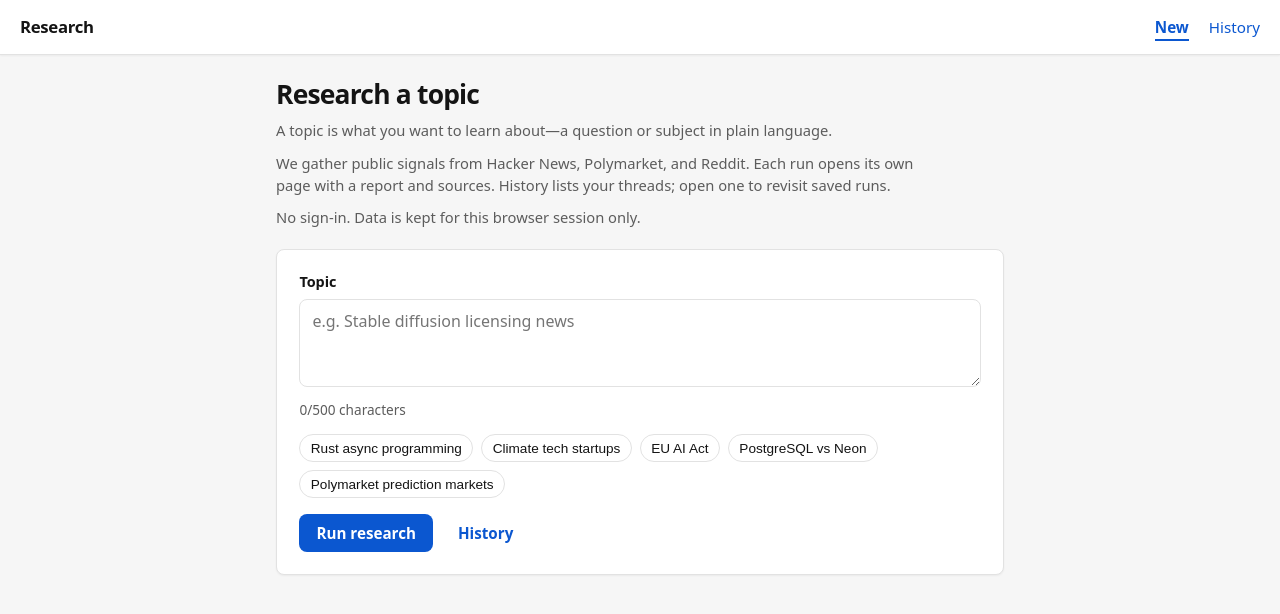
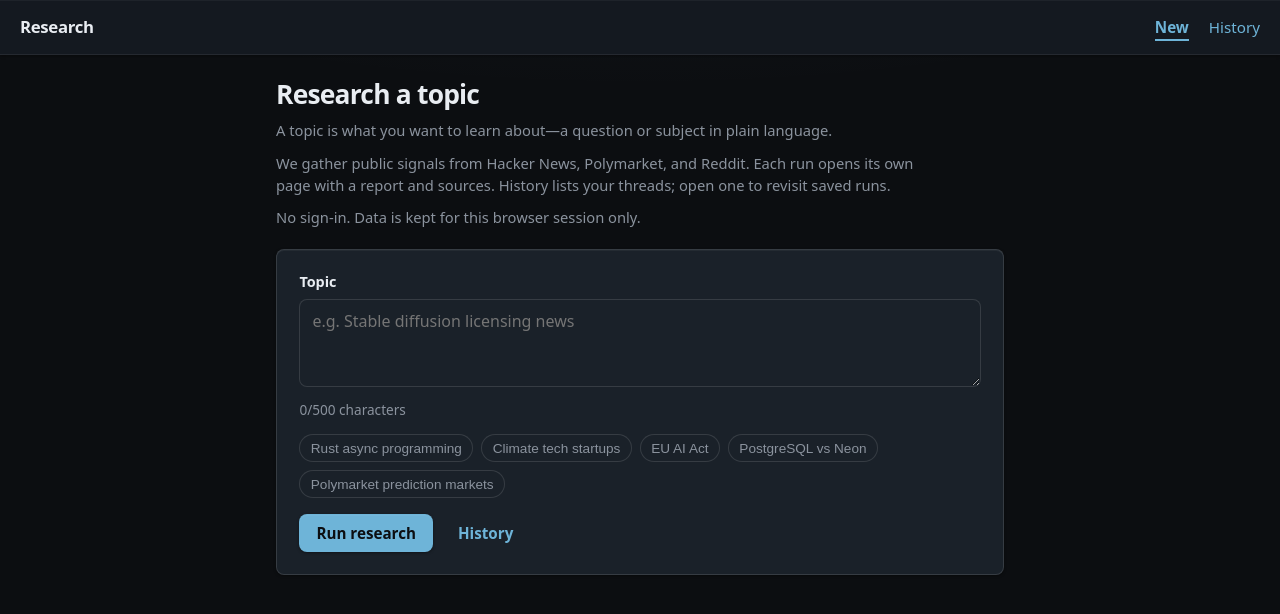
Before and after one commit to nguyent0810/last30daysskills, a Next.js app: page / in a window 1280 px wide. Shown: the top 614 px of the page. Built offline with nearby package versions, Linux system fonts and the light colour scheme; no server answers; the database is empty.

Commit message:
style: Shadow Mission dark baseline — tokens, depth, buttons
Token-first dark shell: surface hierarchy, accent discipline, inset/raised
shadows. Header, history cards, report/source/digest, inputs, gemini aligned.
html color-scheme dark; no layout or motion changes.

Made-with: Cursor

```diff
--- a/app/globals.css
+++ b/app/globals.css
@@ -1,22 +1,37 @@
+/* Shadow Mission — tactical dark shell, single cool accent, quiet depth */
 :root {
-  --color-text: #141414;
-  --color-muted: #5c5c5c;
-  --color-border: #e2e2e2;
-  --color-surface: #ffffff;
-  --color-bg: #f6f6f6;
-  --color-link: #0b57d0;
-  --color-error: #b00020;
-  --color-ok-bg: #e8f5e9;
-  --color-ok-text: #1b5e20;
-  --color-fail-bg: #ffebee;
-  --color-fail-text: #c62828;
-  --color-warn-bg: #fff8e1;
-  --color-warn-text: #e65100;
-  --color-run-bg: #e3f2fd;
-  --color-run-text: #1565c0;
+  --color-bg: #0c0e11;
+  --color-surface: #141920;
+  --color-surface-raised: #1a2129;
+  --color-border: rgba(255, 255, 255, 0.07);
+  --color-border-strong: rgba(255, 255, 255, 0.12);
+  --color-text: #e9edf2;
+  --color-muted: #8b939e;
+  --color-link: #6eb4d8;
+  --color-link-hover: #8ec8e8;
+  --color-error: #e8787a;
+  --color-ok-bg: rgba(130, 200, 160, 0.12);
+  --color-ok-text: #a3d9b8;
+  --color-fail-bg: rgba(220, 120, 120, 0.12);
+  --color-fail-text: #e0a0a0;
+  --color-warn-bg: rgba(210, 175, 95, 0.1);
+  --color-warn-text: #d4b878;
+  --color-run-bg: rgba(110, 180, 216, 0.14);
+  --color-run-text: #8ec8e8;
+  --color-wait-bg: rgba(255, 255, 255, 0.06);
+  --color-wait-text: #a0a8b3;
   --radius: 8px;
-  --shadow-sm: 0 1px 2px rgba(0, 0, 0, 0.05);
+  --shadow-sm: 0 1px 3px rgba(0, 0, 0, 0.4);
+  --shadow-raised: 0 4px 20px rgba(0, 0, 0, 0.35);
+  --shadow-inset-highlight: inset 0 1px 0 rgba(255, 255, 255, 0.045);
   --max-content: 48rem;
+  /* Inline fallbacks (research page, etc.) */
+  --border: var(--color-border-strong);
+  --surface-muted: rgba(255, 255, 255, 0.045);
+}
+
+html {
+  color-scheme: dark;
 }
 
 * {
@@ -31,6 +46,7 @@ body {
   font-size: 1rem;
   color: var(--color-text);
   background: var(--color-bg);
+  background-image: radial-gradient(ellipse 120% 80% at 50% -30%, rgba(110, 180, 216, 0.06), transparent 55%);
   -webkit-font-smoothing: antialiased;
 }
 
@@ -41,7 +57,7 @@ body {
   padding: 0.875rem 1.25rem;
   background: var(--color-surface);
   border-bottom: 1px solid var(--color-border);
-  box-shadow: var(--shadow-sm);
+  box-shadow: var(--shadow-sm), var(--shadow-inset-highlight);
 }
 
 .site-header-brand {
@@ -56,6 +72,8 @@ body {
 .site-header strong {
   font-size: 1.05rem;
   letter-spacing: -0.02em;
+  color: var(--color-text);
+  font-weight: 650;
 }
 
 .site-nav {
@@ -75,7 +93,7 @@ body {
 
 .site-nav__link:hover {
   text-decoration: none;
-  border-bottom-color: rgba(11, 87, 208, 0.35);
+  border-bottom-color: rgba(110, 180, 216, 0.45);
 }
 
 .site-nav__link--active {
@@ -149,9 +167,10 @@ textarea.topic-input {
   max-width: 100%;
   padding: 0.65rem 0.75rem;
   font-size: 1rem;
-  border: 1px solid var(--color-border);
+  border: 1px solid var(--color-border-strong);
   border-radius: var(--radius);
-  background: var(--color-surface);
+  background: var(--color-surface-raised);
+  color: var(--color-text);
   font-family: inherit;
 }
 
@@ -163,8 +182,9 @@ textarea.topic-input {
 
 input[type="text"]:focus,
 textarea.topic-input:focus {
-  outline: 2px solid rgba(11, 87, 208, 0.35);
+  outline: 2px solid rgba(110, 180, 216, 0.45);
   outline-offset: 1px;
+  border-color: rgba(110, 180, 216, 0.35);
 }
 
 .suggestions {
@@ -177,16 +197,18 @@ textarea.topic-input:focus {
 .suggestion-chip {
   padding: 0.35rem 0.65rem;
   font-size: 0.85rem;
-  border: 1px solid var(--color-border);
+  border: 1px solid var(--color-border-strong);
   border-radius: 999px;
-  background: var(--color-surface);
+  background: var(--color-surface-raised);
   cursor: pointer;
-  color: var(--color-text);
+  color: var(--color-muted);
+  transition: border-color 0.12s ease, color 0.12s ease, background 0.12s ease;
 }
 
 .suggestion-chip:hover {
-  border-color: var(--color-link);
+  border-color: rgba(110, 180, 216, 0.4);
   color: var(--color-link);
+  background: rgba(110, 180, 216, 0.06);
 }
 
 .btn {
@@ -203,30 +225,47 @@ textarea.topic-input:focus {
   font-family: inherit;
   text-decoration: none;
   line-height: 1.2;
+  transition: background 0.12s ease, border-color 0.12s ease, color 0.12s ease, box-shadow 0.12s ease;
+}
+
+.btn:focus-visible {
+  outline: 2px solid rgba(110, 180, 216, 0.55);
+  outline-offset: 2px;
 }
 
 .btn:disabled {
-  opacity: 0.55;
+  opacity: 0.45;
   cursor: not-allowed;
 }
 
 .btn-primary {
   background: var(--color-link);
-  color: #fff;
+  color: #0c0e11;
+  box-shadow: var(--shadow-sm), var(--shadow-inset-highlight);
 }
 
 .btn-primary:hover:not(:disabled) {
-  filter: brightness(1.06);
+  background: var(--color-link-hover);
+}
+
+.btn-primary:active:not(:disabled) {
+  box-shadow: inset 0 1px 3px rgba(0, 0, 0, 0.2);
 }
 
 .btn-secondary {
-  background: var(--color-surface);
+  background: var(--color-surface-raised);
   color: var(--color-text);
-  border-color: var(--color-border);
+  border-color: var(--color-border-strong);
+  box-shadow: var(--shadow-inset-highlight);
 }
 
 .btn-secondary:hover:not(:disabled) {
-  background: #f0f0f0;
+  background: rgba(255, 255, 255, 0.06);
+  border-color: rgba(110, 180, 216, 0.25);
+}
+
+.btn-secondary:active:not(:disabled) {
+  background: rgba(255, 255, 255, 0.04);
 }
 
 .btn-ghost {
@@ -236,7 +275,13 @@ textarea.topic-input:focus {
 }
 
 .btn-ghost:hover:not(:disabled) {
-  text-decoration: underline;
+  text-decoration: none;
+  background: rgba(110, 180, 216, 0.08);
+  color: var(--color-link-hover);
+}
+
+.btn-ghost:active:not(:disabled) {
+  background: rgba(110, 180, 216, 0.12);
 }
 
 .btn-row {
@@ -251,18 +296,19 @@ textarea.topic-input:focus {
   color: var(--color-error);
   margin-top: 0.75rem;
   padding: 0.65rem 0.75rem;
-  background: #fff5f5;
+  background: rgba(220, 100, 100, 0.1);
   border-radius: var(--radius);
-  border: 1px solid #ffcdd2;
+  border: 1px solid rgba(220, 120, 120, 0.35);
   font-size: 0.92rem;
 }
 
 .empty-state {
   padding: 2rem 1rem;
   text-align: center;
-  border: 1px dashed var(--color-border);
+  border: 1px dashed var(--color-border-strong);
   border-radius: var(--radius);
-  background: var(--color-surface);
+  background: var(--color-surface-raised);
+  box-shadow: var(--shadow-inset-highlight);
 }
 
 .empty-state p {
@@ -326,8 +372,8 @@ textarea.topic-input:focus {
 }
 
 .status-badge--wait {
-  background: #f0f0f0;
-  color: #424242;
+  background: var(--color-wait-bg);
+  color: var(--color-wait-text);
 }
 
 .job-meta {
@@ -344,15 +390,16 @@ textarea.topic-input:focus {
   padding: 0.15rem 0.5rem;
   border: 1px solid var(--color-border);
   border-radius: 999px;
-  background: var(--color-surface);
+  background: var(--color-surface-raised);
 }
 
 .source-table-wrap {
   overflow-x: auto;
-  border: 1px solid var(--color-border);
+  border: 1px solid var(--color-border-strong);
   border-radius: var(--radius);
-  background: var(--color-surface);
+  background: var(--color-surface-raised);
   margin-top: 0.5rem;
+  box-shadow: var(--shadow-inset-highlight);
 }
 
 .source-table {
@@ -374,7 +421,7 @@ textarea.topic-input:focus {
 }
 
 .source-table th {
-  background: #fafafa;
+  background: rgba(255, 255, 255, 0.03);
   font-weight: 600;
   font-size: 0.8rem;
   text-transform: uppercase;
@@ -417,12 +464,12 @@ textarea.topic-input:focus {
 }
 
 .report-md {
-  background: var(--color-surface);
-  border: 1px solid var(--color-border);
+  background: var(--color-surface-raised);
+  border: 1px solid var(--color-border-strong);
   border-radius: var(--radius);
   padding: 1.25rem 1.35rem;
   margin-top: 0.75rem;
-  box-shadow: var(--shadow-sm);
+  box-shadow: var(--shadow-sm), var(--shadow-inset-highlight);
 }
 
 .report-md h1 {
@@ -487,15 +534,16 @@ textarea.topic-input:focus {
   padding: 0.85rem 1rem;
   border: 1px solid var(--color-border);
   border-radius: var(--radius);
-  background: var(--color-surface);
+  background: var(--color-surface-raised);
   text-decoration: none;
   color: inherit;
-  box-shadow: var(--shadow-sm);
-  transition: border-color 0.15s ease;
+  box-shadow: var(--shadow-sm), var(--shadow-inset-highlight);
+  transition: border-color 0.15s ease, box-shadow 0.15s ease;
 }
 
 .history-card:hover {
-  border-color: #bdbdbd;
+  border-color: rgba(110, 180, 216, 0.32);
+  box-shadow: var(--shadow-raised), var(--shadow-inset-highlight);
 }
 
 @media (prefers-reduced-motion: reduce) {
@@ -526,7 +574,7 @@ textarea.topic-input:focus {
 
 code {
   font-size: 0.88em;
-  background: #eee;
+  background: rgba(255, 255, 255, 0.07);
   padding: 0.1rem 0.3rem;
   border-radius: 4px;
 }
@@ -564,17 +612,18 @@ code {
 .gemini-select {
   padding: 0.45rem 0.55rem;
   font-size: 0.95rem;
-  border: 1px solid var(--color-border);
+  border: 1px solid var(--color-border-strong);
   border-radius: var(--radius);
-  background: var(--color-surface);
+  background: var(--color-surface-raised);
+  color: var(--color-text);
   font-family: inherit;
 }
 
 .gemini-error {
   margin-top: 0.75rem;
   padding: 0.55rem 0.65rem;
-  background: #fff8e1;
-  border: 1px solid #ffe082;
+  background: var(--color-warn-bg);
+  border: 1px solid rgba(210, 175, 95, 0.35);
   border-radius: var(--radius);
   color: var(--color-warn-text);
   font-size: 0.9rem;
@@ -595,13 +644,13 @@ code {
 }
 
 .job-hero {
-  background: linear-gradient(135deg, #f0f4ff 0%, #fafafa 100%);
-  border: 1px solid var(--color-border);
-  border-left: 4px solid var(--color-link);
+  background: linear-gradient(135deg, rgba(110, 180, 216, 0.08) 0%, var(--color-surface-raised) 55%, var(--color-surface) 100%);
+  border: 1px solid var(--color-border-strong);
+  border-left: 3px solid var(--color-link);
   border-radius: var(--radius);
   padding: 1.1rem 1.25rem;
   margin-bottom: 1.25rem;
-  box-shadow: var(--shadow-sm);
+  box-shadow: var(--shadow-sm), var(--shadow-inset-highlight);
 }
 
 .job-hero__main {
@@ -638,11 +687,11 @@ code {
 }
 
 .source-card {
-  background: var(--color-surface);
+  background: var(--color-surface-raised);
   border: 1px solid var(--color-border);
   border-radius: var(--radius);
   padding: 1rem 1.05rem;
-  box-shadow: var(--shadow-sm);
+  box-shadow: var(--shadow-sm), var(--shadow-inset-highlight);
   display: flex;
   flex-direction: column;
   gap: 0.35rem;
@@ -713,11 +762,11 @@ code {
 }
 
 .digest__bucket {
-  background: var(--color-surface);
+  background: var(--color-surface-raised);
   border: 1px solid var(--color-border);
   border-radius: var(--radius);
   padding: 0.85rem 1rem;
-  box-shadow: var(--shadow-sm);
+  box-shadow: var(--shadow-sm), var(--shadow-inset-highlight);
 }
 
 .digest__bucket-title {
@@ -825,11 +874,11 @@ code {
 }
 
 .product-surface {
-  background: var(--color-surface);
-  border: 1px solid var(--color-border);
+  background: var(--color-surface-raised);
+  border: 1px solid var(--color-border-strong);
   border-radius: var(--radius);
   padding: 1.35rem 1.4rem;
-  box-shadow: var(--shadow-sm);
+  box-shadow: var(--shadow-sm), var(--shadow-inset-highlight);
   margin-top: 0.5rem;
 }
 
```
